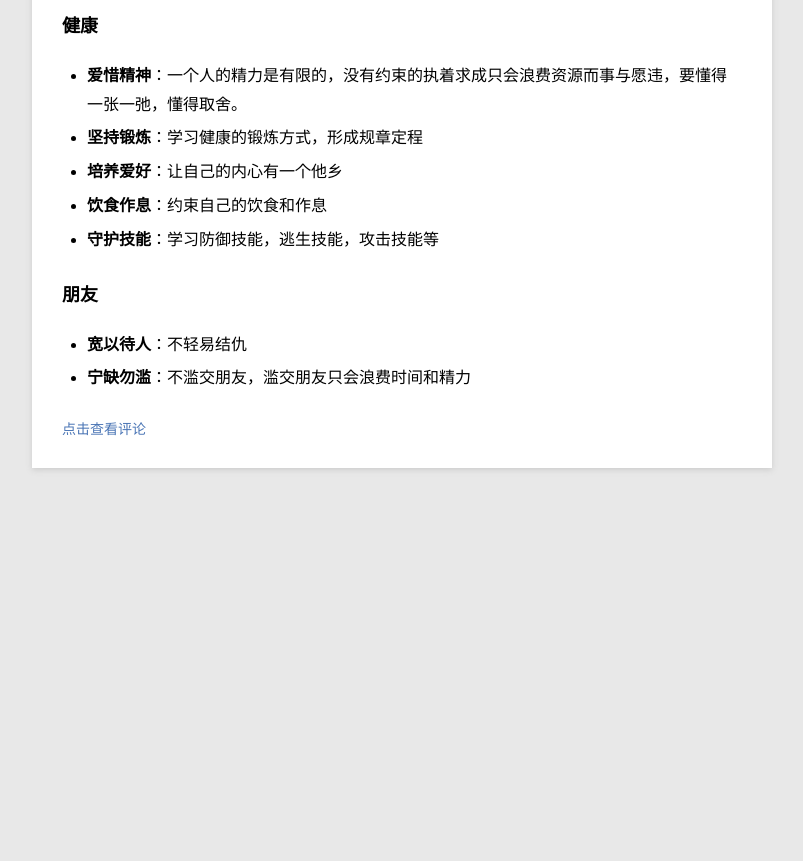
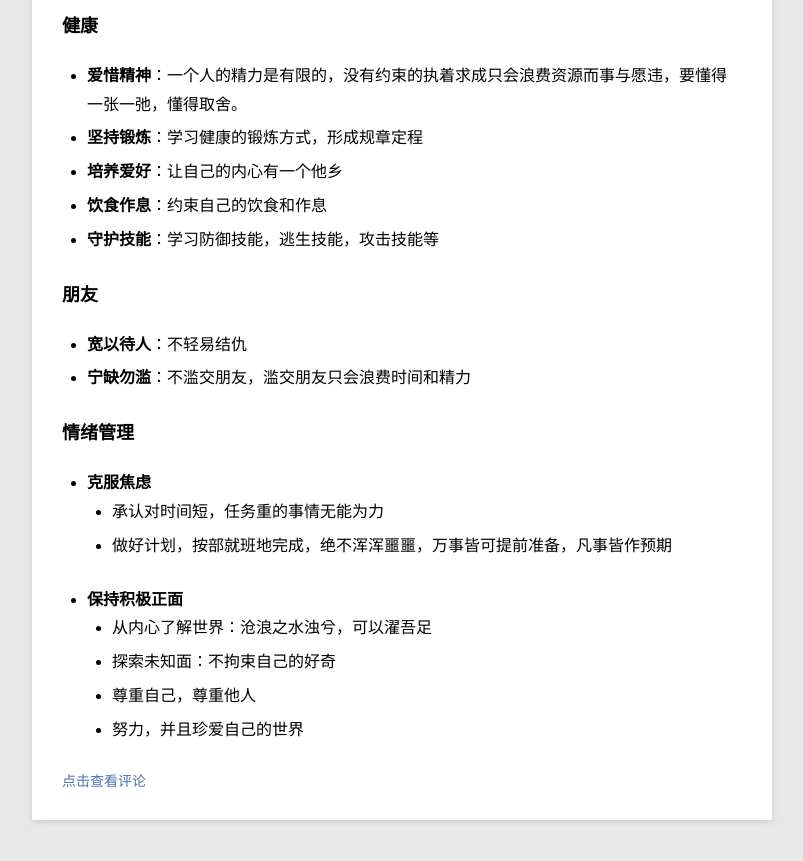
Before and after one commit to wu-wenxiang/wu-wenxiang.github.io, a Jekyll site: the page built from _posts/blog/2016-06-13-WorldView-Methodology.md, in a window 1280 px wide and 900 px high, scrolled down 3150 px. Shown: the top 861 px of the window, without its empty margins (78-881 px from the left). Built offline with Jekyll 4.4.1, drawn with Linux system fonts in a browser that asks for light colours; before the commit the page ends 3698 px from its top, so only the background shows below that.

Commit message:
update _posts/blog/2016-06-13-WorldView-Methodology.md

```diff
--- a/_posts/blog/2016-06-13-WorldView-Methodology.md
+++ b/_posts/blog/2016-06-13-WorldView-Methodology.md
@@ -77,3 +77,13 @@ description:    记录我当下的世界观和方法论
 ### 朋友
 - **宽以待人**：不轻易结仇
 - **宁缺勿滥**：不滥交朋友，滥交朋友只会浪费时间和精力
+
+### 情绪管理
+- **克服焦虑**
+	- 承认对时间短，任务重的事情无能为力
+	- 做好计划，按部就班地完成，绝不浑浑噩噩，万事皆可提前准备，凡事皆作预期
+- **保持积极正面**
+	- 从内心了解世界：沧浪之水浊兮，可以濯吾足
+	- 探索未知面：不拘束自己的好奇
+	- 尊重自己，尊重他人
+	- 努力，并且珍爱自己的世界
```
